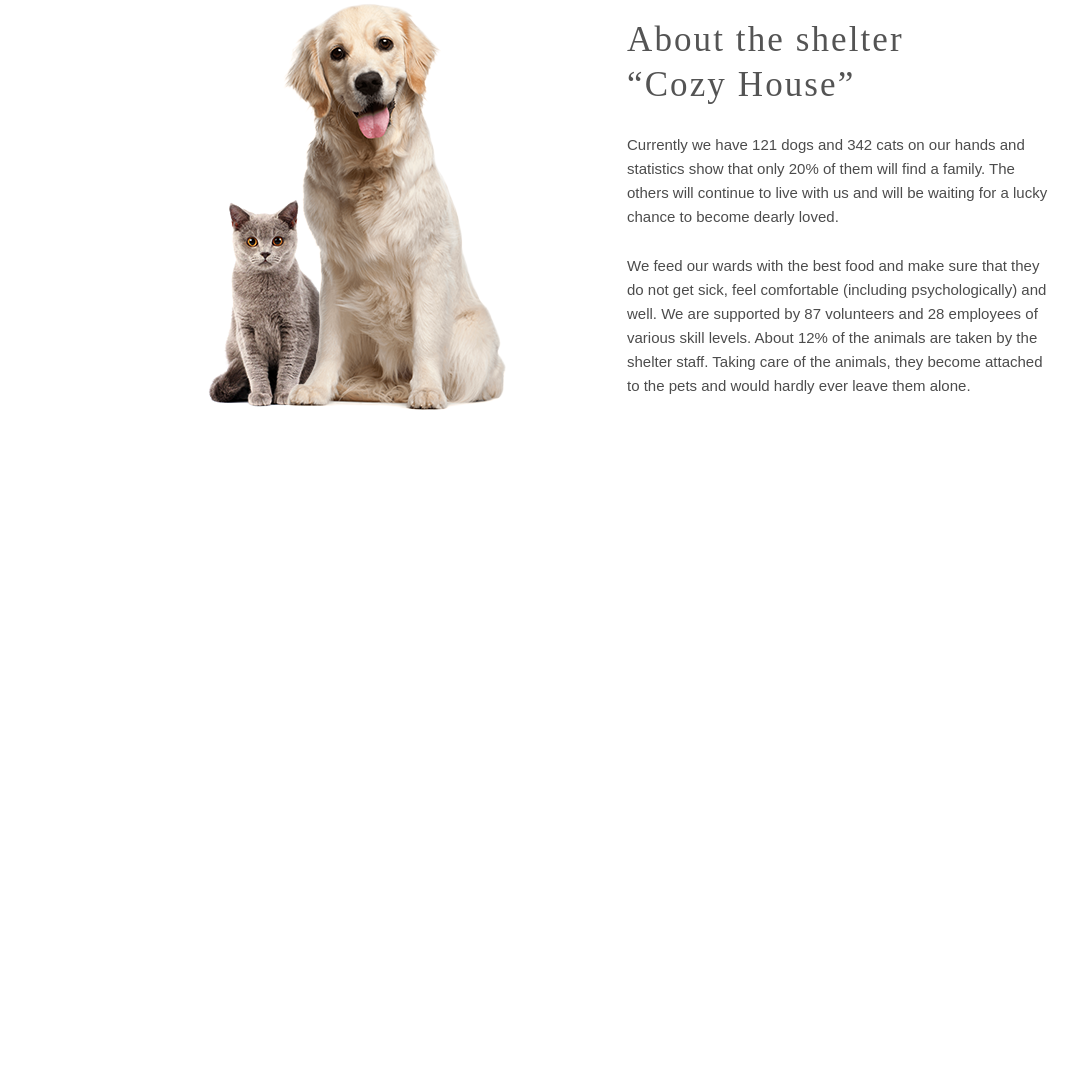
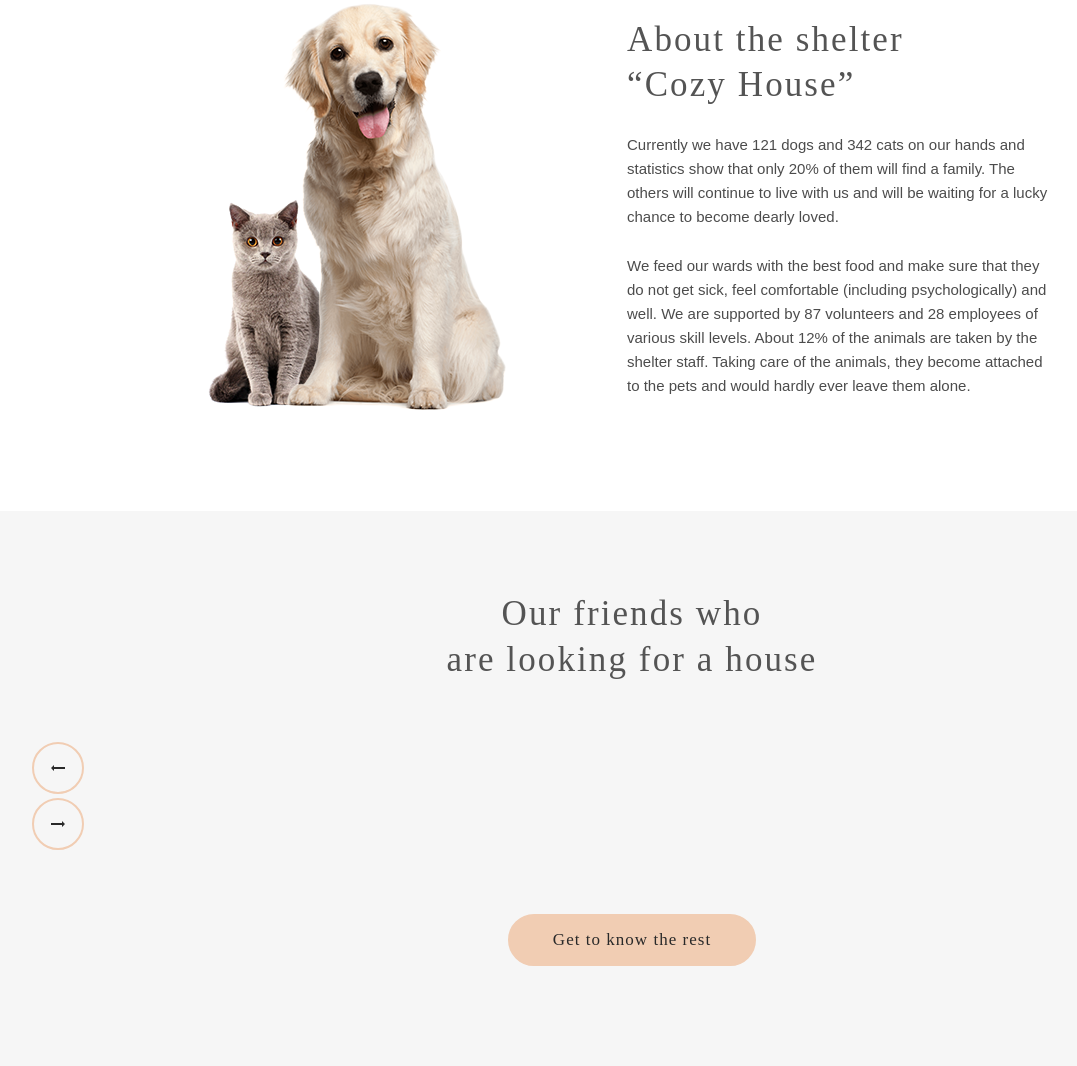
Before and after one commit to MorozovaAN/shelter, a website built with webpack: page src/index.html in a window 1280 px wide. Shown: the part 989-2055 px from the top of the page, without its empty margins (8-1085 px from the left). Before the commit the page ends 1500 px from the top, so only its background shows below. Built offline with nearby package versions, Linux system fonts and the light colour scheme.

Commit message:
feat: add section pets

```diff
--- a/src/index.html
+++ b/src/index.html
@@ -112,6 +112,32 @@
           </p>
         </div>
       </section>
+
+      <section class="pets page__pets" id="pets">
+        <div class="wrapper pets__content">
+          <h3 class="pets__title">
+            Our friends who are&nbsp;looking for&nbsp;a house
+          </h3>
+          <div class="pets__slider slider">
+            <button
+              class="button-circle button-circle_left"
+              id="slider-button-left"
+              type="button"
+            ></button>
+            <div class="slider__wrapper">
+              <div class="slider__content-container"></div>
+            </div>
+            <button
+              class="button-circle button-circle_right"
+              id="slider-button-right"
+              type="button"
+            ></button>
+          </div>
+          <a class="button button_primary pets__button" href="our-pets.html"
+            >Get to know the rest</a
+          >
+        </div>
+      </section>
     </main>
   </body>
 </html>
--- /dev/null
+++ b/src/styles/layout/index-page/_pets.scss
@@ -0,0 +1,19 @@
+.page__pets {
+  padding-top: $margin-l;
+  padding-bottom: $margin-xl;
+  background-color: $color-light-l;
+}
+.pets__content {
+  display: flex;
+  flex-direction: column;
+}
+.pets__title {
+  @include title-l;
+  text-align: center;
+  max-width: 400px;
+  margin: 0 auto;
+  margin-bottom: $margin-m;
+}
+.pets__button {
+    margin: $margin-m auto 0 auto;
+}
--- a/src/styles/main.scss
+++ b/src/styles/main.scss
@@ -13,6 +13,7 @@
 @import 'layout/index-page/start-screen';
 @import 'layout/index-page/offer';
 @import 'layout/index-page/about-us';
+@import 'layout/index-page/pets';
 
 //components imports
 @import 'components/logo';
```
